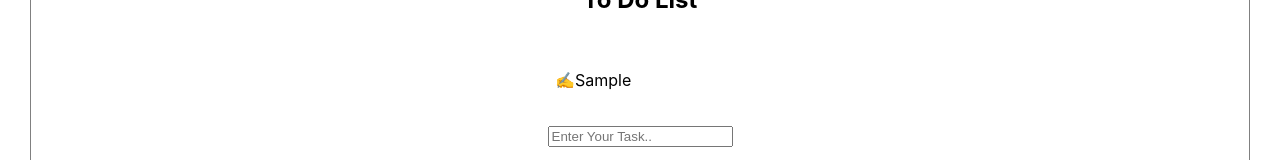
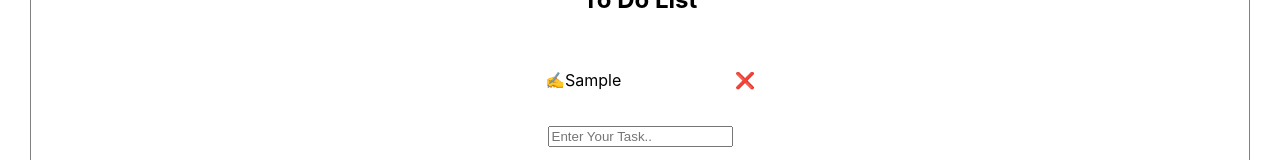
Before and after one commit to eslamahmedbadea/to-do-list, a React (Create React App) app: page / in a window 1280 px wide. Both pictures are taken after typing "Sample" into the empty fields and a click on the button "Add". Shown: the part 136-296 px from the top of the page. Built offline with nearby package versions, Linux system fonts and the light colour scheme.

Commit message:
Delete task logic

```diff
--- a/src/App.css
+++ b/src/App.css
@@ -23,3 +23,10 @@
 .done {
   text-decoration: line-through;
 }
+
+.tasks-on-list {
+  display: flex;
+  cursor: pointer;
+  justify-content: space-between;
+  align-items: center;
+}
--- a/src/App.js
+++ b/src/App.js
@@ -33,6 +33,13 @@ function App() {
     setToDos(newTodos);
   };
 
+  // Toogle deleted
+  const handleDeleteItem = (index) => {
+    const newTodos = [...toDos];
+    newTodos.splice(index, 1);
+    setToDos(newTodos);
+  };
+
   return (
     <div className="App">
       {/* Todo List */}
@@ -42,6 +49,7 @@ function App() {
         <ul>
           {toDos.map((item, index) => {
             return (
+              <div className="tasks-on-list">
                 <li
                   key={index}
                   className={item.completed ? "done" : ""}
@@ -49,6 +57,8 @@ function App() {
                 >
                   {item.text}
                 </li>
+                <span onClick={() => handleDeleteItem(index)}>❌</span>
+              </div>
             );
           })}
         </ul>
```
Lines whose indentation alone changed are shown as unchanged.
